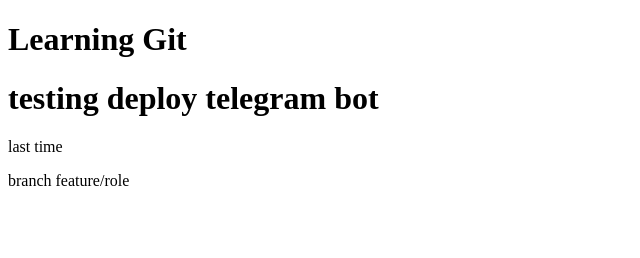
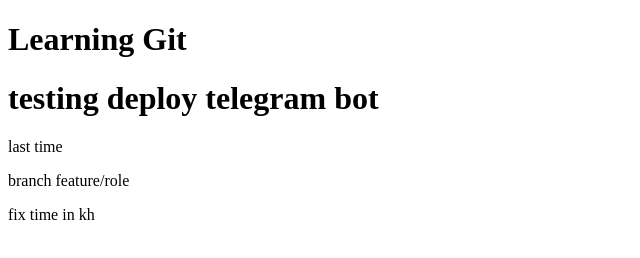
Before and after one commit to houmenghor/testing, a plain HTML site: page index.html in a window 1280 px wide. Shown: the whole page, without its empty margins (0-640 px from the left). Drawn offline with Linux system fonts and the light colour scheme.

Commit message:
first commit

```diff
--- a/index.html
+++ b/index.html
@@ -10,5 +10,6 @@
     <h1>testing deploy telegram bot</h1>
     <p>last time</p>
     <p>branch feature/role</p>
+    <p>fix time in kh</p>
 </body>
 </html>
```
